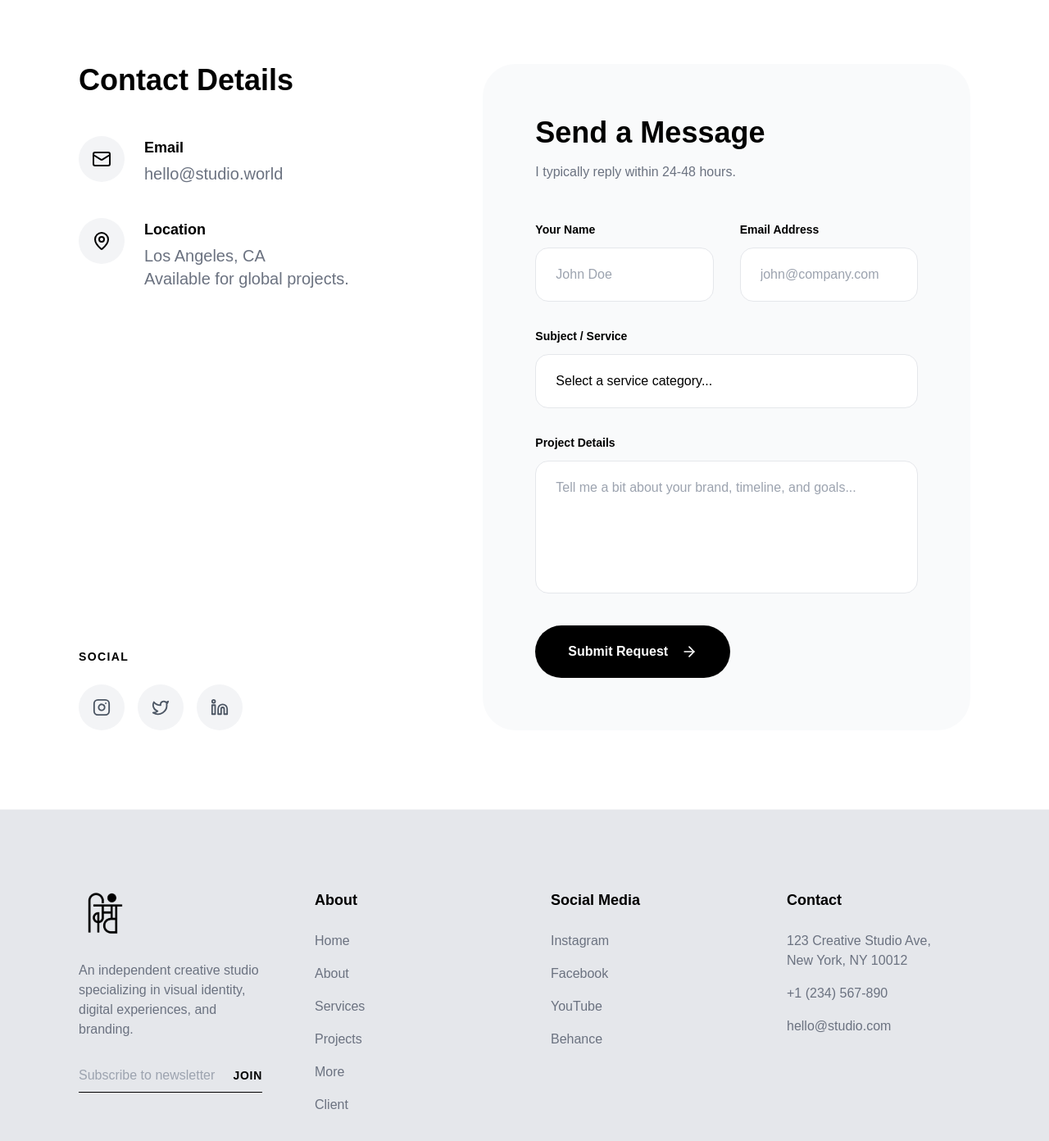
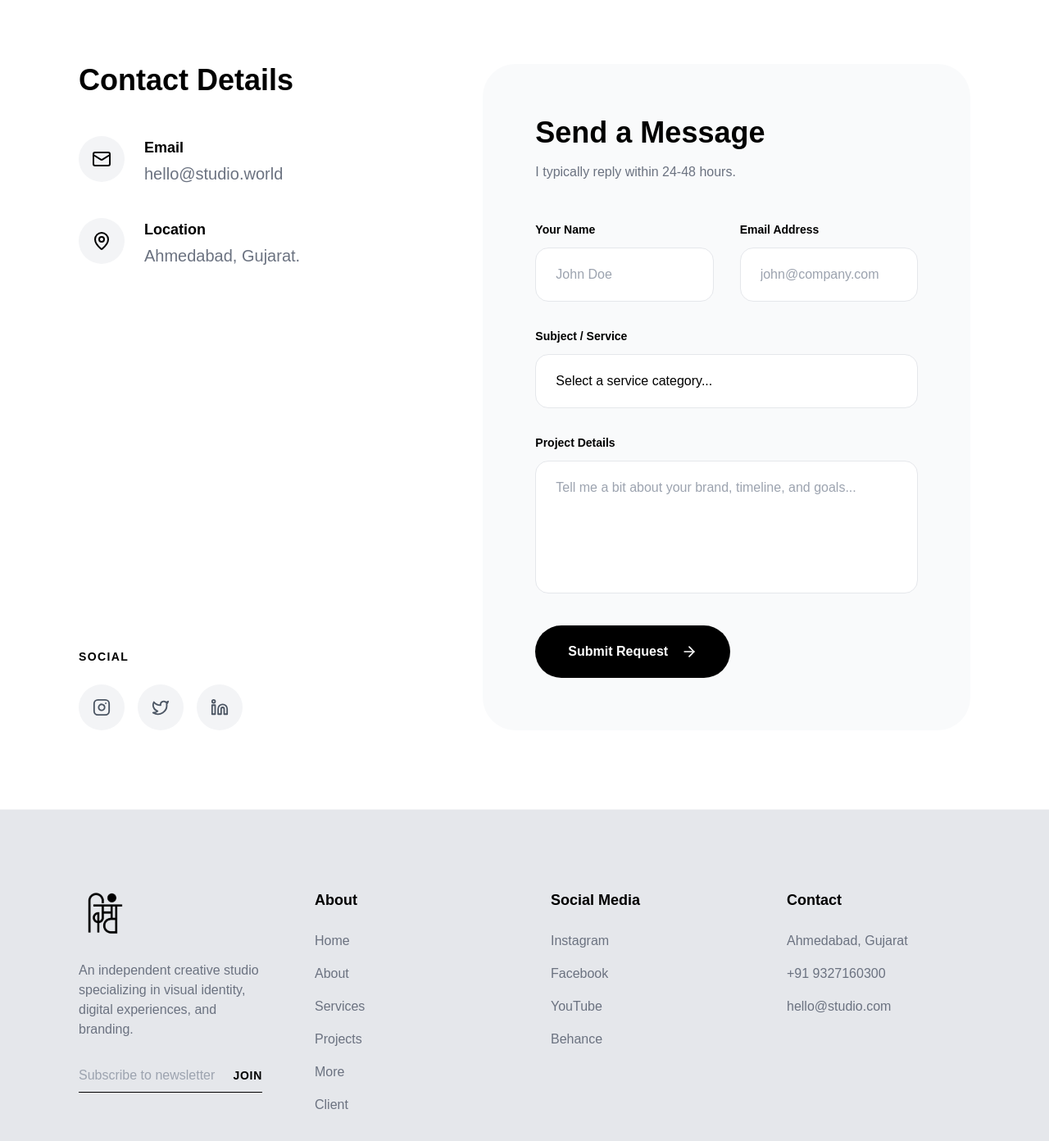
Before and after one commit to Nirav0712/sidd-studio, a React (Vite) app: page /contact in a window 1280 px wide. Shown: the part 710-2102 px from the top of the page at 82% size. Built offline with nearby package versions, Linux system fonts and the light colour scheme.

Commit message:
update a number

```diff
--- a/src/components/Footer.jsx
+++ b/src/components/Footer.jsx
@@ -55,8 +55,8 @@ const Footer = () => {
                     <div>
                         <h4 className="font-display font-bold text-lg mb-6">Contact</h4>
                         <ul className="space-y-4 font-light text-gray-500">
-                            <li>123 Creative Studio Ave,<br />New York, NY 10012</li>
-                            <li><a href="tel:+1234567890" className="hover:text-black transition-colors">+1 (234) 567-890</a></li>
+                            <li>Ahmedabad, Gujarat</li>
+                            <li><a href="tel:+1234567890" className="hover:text-black transition-colors">+91 9327160300</a></li>
                             <li><a href="mailto:hello@studio.com" className="hover:text-black transition-colors">hello@studio.com</a></li>
                             {/* <li><a href="#" className="hover:text-black transition-colors">WhatsApp</a></li> */}
                         </ul>
--- a/src/components/sections/Contact.jsx
+++ b/src/components/sections/Contact.jsx
@@ -23,7 +23,7 @@ const Contact = () => {
                         </p>
                         <p className="flex items-center space-x-4">
                             <span className="font-semibold w-24">Phone</span>
-                            <a href="tel:+1234567890" className="hover:text-accent transition-colors">+1 (234) 567-890</a>
+                            <a href="tel:+1234567890" className="hover:text-accent transition-colors">+91 9327160300</a>
                         </p>
                         <p className="flex items-center space-x-4">
                             <span className="font-semibold w-24">WhatsApp</span>
--- a/src/pages/ContactPage.jsx
+++ b/src/pages/ContactPage.jsx
@@ -72,7 +72,7 @@ ${formState.message}`;
                                     <div>
                                         <h3 className="text-lg font-bold text-black mb-1">Location</h3>
                                         <p className="text-xl text-gray-500 font-light">
-                                            Los Angeles, CA<br />Available for global projects.
+                                            Ahmedabad, Gujarat.
                                         </p>
                                     </div>
                                 </div>
```
